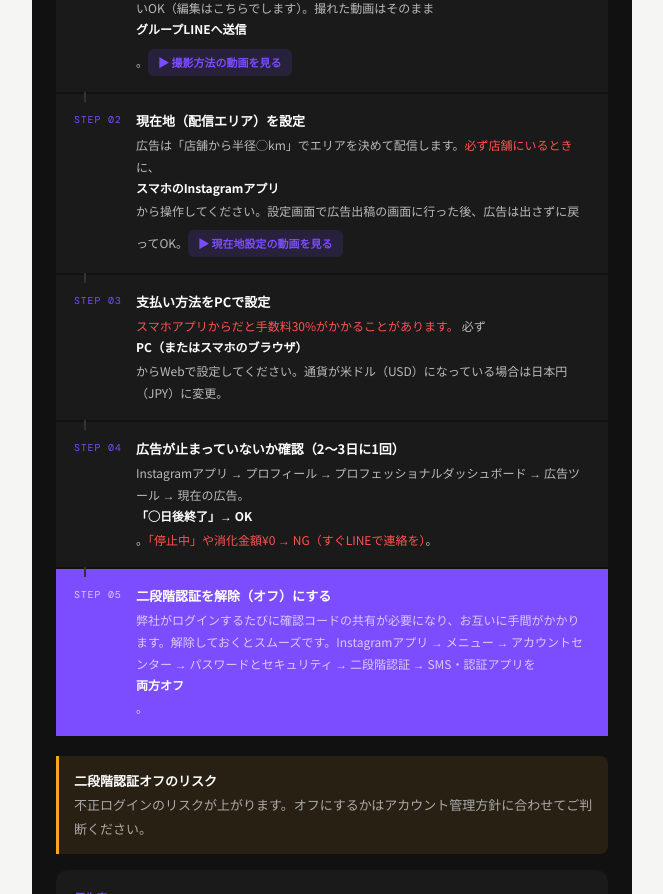
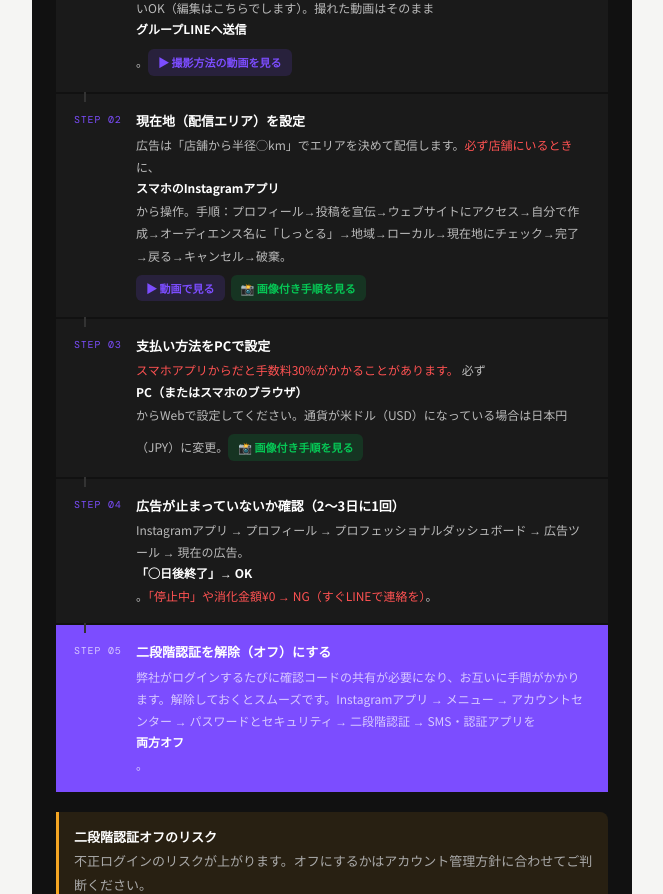
Before and after one commit to shittoruad-gif/ig-ad-guide, a Next.js app: page / in a window 1280 px wide. Shown: the part 3033-3927 px from the top of the page, without its empty margins (308-971 px from the left). Built offline with nearby package versions, Linux system fonts and the light colour scheme.

Commit message:
S3: 現在地設定の詳細手順・支払い設定のNotionリンク追加

```diff
--- a/src/components/slides/S3.tsx
+++ b/src/components/slides/S3.tsx
@@ -19,8 +19,11 @@ export default function S3() {
           <div className="flow-num">STEP 02</div>
           <div className="flow-text">
             <strong>現在地（配信エリア）を設定</strong>
-            <span style={{ fontSize: "12px", color: "rgba(255,255,255,.7)" }}>広告は「店舗から半径◯km」でエリアを決めて配信します。<span style={{ color: "#FF5252" }}>必ず店舗にいるとき</span>に、<strong style={{ color: "white" }}>スマホのInstagramアプリ</strong>から操作してください。設定画面で広告出稿の画面に行った後、広告は出さずに戻ってOK。</span>
-            <a href="https://youtu.be/LXgxH8Xd1oA" target="_blank" rel="noopener noreferrer" style={{ display: "inline-flex", alignItems: "center", gap: "6px", marginTop: "8px", fontSize: "11px", color: "var(--accent)", fontWeight: 700, textDecoration: "none", background: "rgba(124,77,255,.15)", padding: "4px 10px", borderRadius: "6px" }}>{"▶ 現在地設定の動画を見る"}</a>
+            <span style={{ fontSize: "12px", color: "rgba(255,255,255,.7)" }}>広告は「店舗から半径◯km」でエリアを決めて配信します。<span style={{ color: "#FF5252" }}>必ず店舗にいるとき</span>に、<strong style={{ color: "white" }}>スマホのInstagramアプリ</strong>から操作。手順：プロフィール→投稿を宣伝→ウェブサイトにアクセス→自分で作成→オーディエンス名に「しっとる」→地域→ローカル→現在地にチェック→完了→戻る→キャンセル→破棄。</span>
+            <span style={{ display: "flex", gap: "6px", marginTop: "8px", flexWrap: "wrap" }}>
+              <a href="https://youtu.be/LXgxH8Xd1oA" target="_blank" rel="noopener noreferrer" style={{ display: "inline-flex", alignItems: "center", gap: "4px", fontSize: "11px", color: "var(--accent)", fontWeight: 700, textDecoration: "none", background: "rgba(124,77,255,.15)", padding: "4px 10px", borderRadius: "6px" }}>{"▶ 動画で見る"}</a>
+              <a href="https://purring-tricorne-930.notion.site/1e6a85b685b680818b40cad4bdf7965c" target="_blank" rel="noopener noreferrer" style={{ display: "inline-flex", alignItems: "center", gap: "4px", fontSize: "11px", color: "var(--green)", fontWeight: 700, textDecoration: "none", background: "rgba(6,199,85,.15)", padding: "4px 10px", borderRadius: "6px" }}>{"📸 画像付き手順を見る"}</a>
+            </span>
           </div>
         </div>
         <div className="flow-step">
@@ -29,6 +32,7 @@ export default function S3() {
             <strong>支払い方法をPCで設定</strong>
             <span style={{ fontSize: "12px", color: "#FF5252" }}>スマホアプリからだと手数料30%がかかることがあります。</span>{" "}
             <span style={{ fontSize: "12px", color: "rgba(255,255,255,.7)" }}>必ず<strong style={{ color: "white" }}>PC（またはスマホのブラウザ）</strong>からWebで設定してください。通貨が米ドル（USD）になっている場合は日本円（JPY）に変更。</span>
+            <a href="https://purring-tricorne-930.notion.site/1d8a85b685b680f5bddcee62577c2eeb" target="_blank" rel="noopener noreferrer" style={{ display: "inline-flex", alignItems: "center", gap: "4px", marginTop: "8px", fontSize: "11px", color: "var(--green)", fontWeight: 700, textDecoration: "none", background: "rgba(6,199,85,.15)", padding: "4px 10px", borderRadius: "6px" }}>{"📸 画像付き手順を見る"}</a>
           </div>
         </div>
         <div className="flow-step">
```
